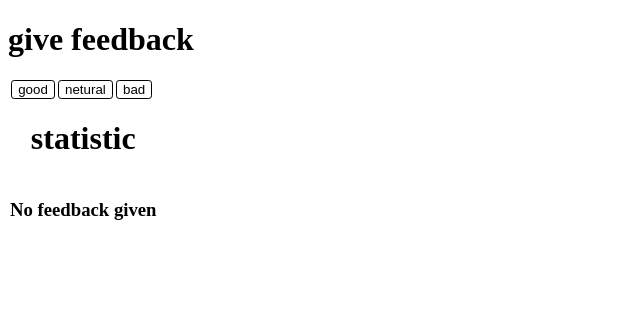
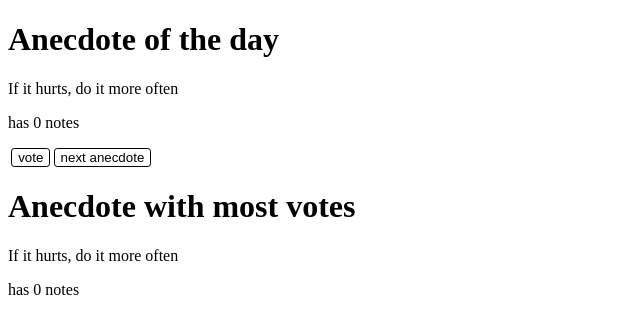
Before and after one commit to David3simon/train1_project, a React (Create React App) app: page / in a window 1280 px wide. Shown: the top 334 px of the page, without its empty margins (0-640 px from the left). Built offline with nearby package versions, Linux system fonts and the light colour scheme.

Commit message:
update app3.js代码

```diff
--- /dev/null
+++ b/src/app3.js
@@ -0,0 +1,63 @@
+import React from "react";
+import { useState } from "react";
+
+const App = () => {
+  const anecdotes = [
+    'If it hurts, do it more often',
+    'Adding manpower to a late software project makes it later!',
+    'The first 90 percent of the code accounts for the first 10 percent of the development time...The remaining 10 percent of the code accounts for the other 90 percent of the development time.',
+    'Any fool can write code that a computer can understand. Good programmers write code that humans can understand.',
+    'Premature optimization is the root of all evil.',
+    'Debugging is twice as hard as writing the code in the first place. Therefore, if you write the code as cleverly as possible, you are, by definition, not smart enough to debug it.',
+    'Programming without an extremely heavy use of console.log is same as if a doctor would refuse to use x-rays or blood tests when diagnosing patients'
+  ]
+  const length = anecdotes.length
+
+  const arrayVotes = Array(length).fill(0)
+
+  // 储存名言状态值
+  const [selected,setSelected] = useState(0)
+  // 储存名言投票状态列表
+  const [VoteList,setVoteList] = useState(arrayVotes)
+  // 储存当前名言投票数量
+  const [vote,setVote] = useState(0)
+  // 储存投票量最大的名言序号 多名言只显示第一条
+  const [maxVotes,setMax] = useState(0)
+
+  const copy = [...VoteList]
+
+  const handleSelectedChange = () => {
+    const num = Math.floor(Math.random()*length + 1) - 1
+    setSelected(num)
+    setVote(copy[num])
+  }
+
+  const handleVoteChange = () => {
+    copy[selected] += 1
+    // 获得最大值
+    const max = Math.max(...copy)
+    // 获得最大值下标
+    const index = copy.indexOf(max)
+    // 更新序号状态值
+    setMax(index)
+    // 更新votelist
+    setVoteList(copy)
+    // 更新当前页面投票值
+    setVote(copy[selected])
+  }
+
+  return (
+    <div>
+      <h1>Anecdote of the day</h1>
+      <p>{ anecdotes[selected] }</p>
+      <p>has {vote} notes</p>
+      <button onClick={handleVoteChange}>vote</button>
+      <button onClick={handleSelectedChange}>next anecdote</button>
+      <h1>Anecdote with most votes</h1>
+      <p>{ anecdotes[maxVotes] }</p>
+      <p>has {VoteList[maxVotes]} notes</p>
+    </div>
+  )
+}
+
+export default App
--- a/src/index.js
+++ b/src/index.js
@@ -4,7 +4,8 @@
 import './index.css'
 
 // import App from './app.js'
-import App from './app2.js'
+// import App from './app2.js'
+import App from './app3.js'
 
 const app = ReactDOM.createRoot(document.getElementById('root'))
 app.render(<App />)
```
